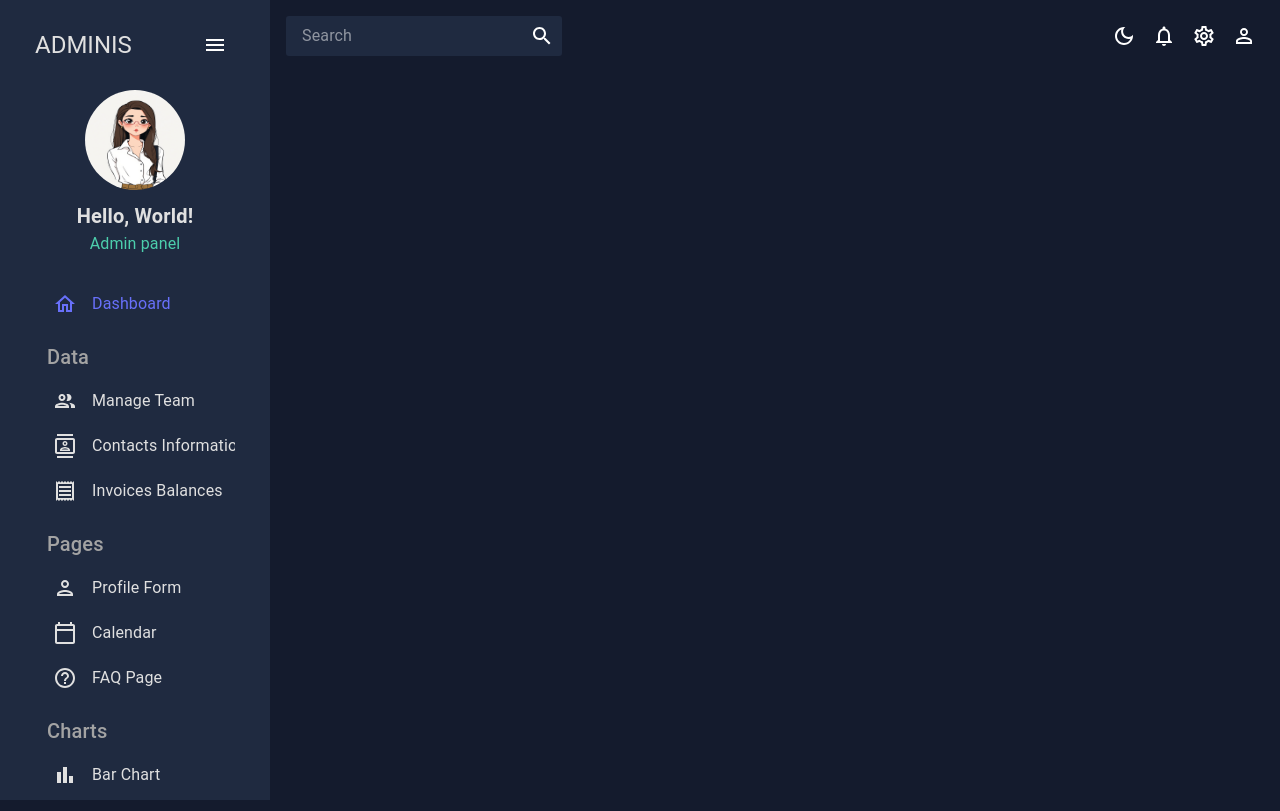
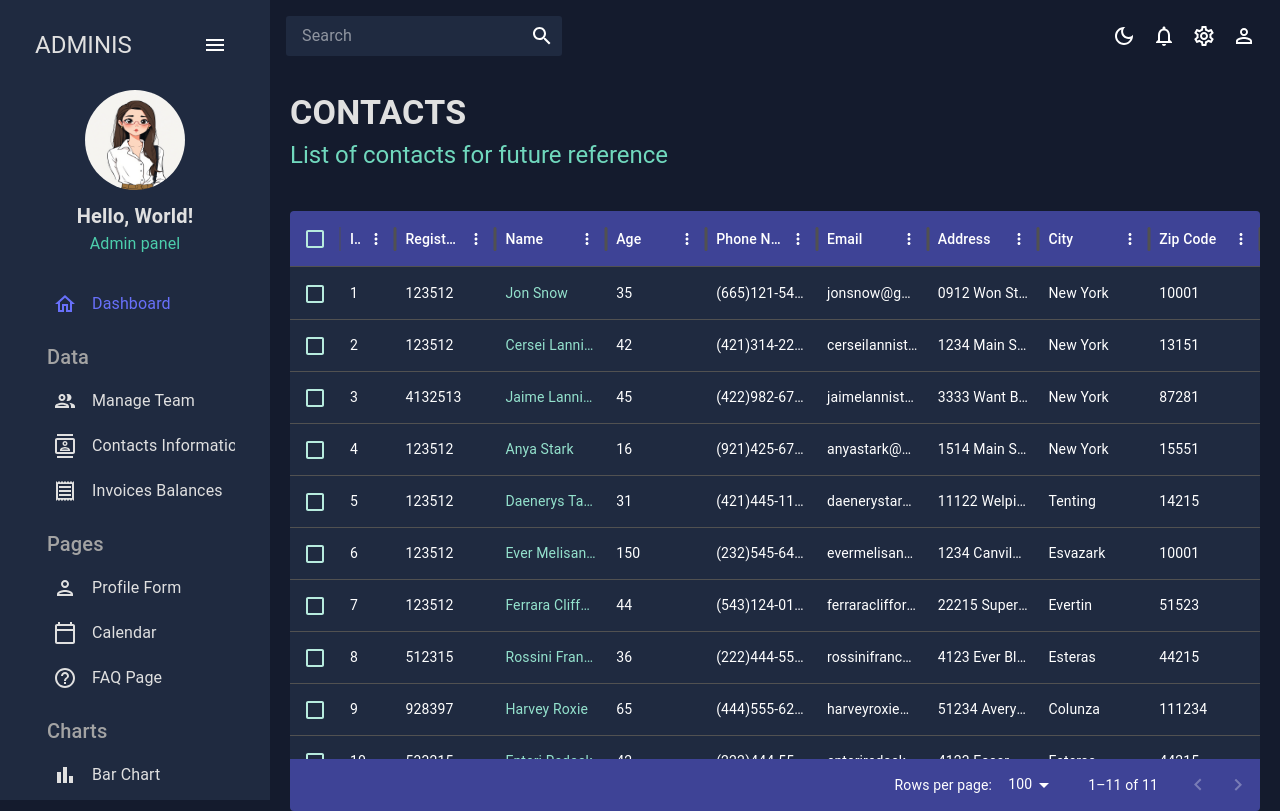
Before and after one commit to Tahrim19/admin-dashboard, a React (Create React App) app: page /contacts in a window 1280 px wide. Built offline with nearby package versions, Linux system fonts and the light colour scheme.

Commit message:
contacts

```diff
--- a/src/App.js
+++ b/src/App.js
@@ -6,7 +6,7 @@ import Sidebar from "./scenes/global/Sidebar";
 import Dashboard from './scenes/dashboard'
 import Team from './scenes/team'
 // import Invoices from './scenes/invoices'
-// import Contacts from './scenes/contacts'
+import Contacts from './scenes/contacts'
 // import Bar from './scenes/bar'
 // import Form from './scenes/form'
 // import Line from './scenes/line'
@@ -30,7 +30,7 @@ function App() {
               <Route path="/" element={<Dashboard />} />
               <Route path='/team' element={<Team/>}/>
               {/* <Route path='/invoices' element={<Invoices/>}/> */}
-              {/* <Route path='/contacts' element={<Contacts/>}/> */}
+              <Route path='/contacts' element={<Contacts/>}/>
               {/* <Route path='/form' element={<Form/>}/> */}
               {/* <Route path='/bar' element={<Bar/>}/> */}
               {/* <Route path='/pie' element={<Pie/>}/> */}
--- /dev/null
+++ b/src/scenes/contacts/index.jsx
@@ -0,0 +1,101 @@
+import { Box, useTheme } from "@mui/material";
+import { DataGrid, GridToolbar } from "@mui/x-data-grid";
+import { tokens } from "../../theme";
+import { mockDataContacts } from "../../data/mockData";
+import Header from "../../components/Header";
+
+const Contacts = () => {
+  const theme = useTheme();
+  const colors = tokens(theme.palette.mode);
+  const columns = [
+    { field: "id", headerName: "ID", flex:0.5 },
+    { field: "registrarId", headerName: "Registrar ID" },
+    {
+      field: "name",
+      headerName: "Name",
+      flex: 1,
+      cellClassName: "name-column--cell",
+    },
+    {
+      field: "age",
+      headerName: "Age",
+      type: "number",
+      headerAlign: "left",
+      align: "left",
+    },
+    {
+      field: "phone",
+      headerName: "Phone Number",
+      flex: 1,
+    },
+    {
+      field: "email",
+      headerName: "Email",
+      flex: 1,
+    },
+    {
+      field: "address",
+      headerName: "Address",
+      flex: 1,
+    },
+    {
+      field: "city",
+      headerName: "City",
+      flex: 1,
+    },
+    {
+      field: "zipCode",
+      headerName: "Zip Code",
+      flex: 1,
+    },
+  ];
+
+  return (
+    <Box m="20px">
+      <Header
+        title="CONTACTS"
+        subtitle="List of contacts for future reference"
+      />
+      <Box
+        m="40px 0 0 0"
+        height="75vh"
+        sx={{
+          "& .MuiDataGrid-root": {
+            border: "none",
+          },
+          "& .MuiDataGrid-cell": {
+            border: "none",
+          },
+          "& .name-column--cell": {
+            color: colors.greenAccent[300],
+          },
+          "& .MuiDataGrid-columnHeader": {
+            backgroundColor: colors.blueAccent[700],
+            border: "none",
+          },
+          "& .MuiDataGrid-virtualScroller": {
+            backgroundColor: colors.primary[400],
+          },
+          "& .MuiDataGrid-footerContainer": {
+            border: "none",
+            backgroundColor: colors.blueAccent[700],
+          },
+          "& .MuiDataGrid-toolbarContainer .MuiButton-text": {
+            colors: `${colors.grey[100]} !important`,
+          },
+          "& .MuiCheckbox-root": {
+            color: `${colors.greenAccent[200]} !important`,
+          },
+        }}
+      >
+        <DataGrid
+          checkboxSelection
+          rows={mockDataContacts}
+          columns={columns}
+          components={{ toolbar: GridToolbar }}
+        />
+      </Box>
+    </Box>
+  );
+};
+export default Contacts;
```
